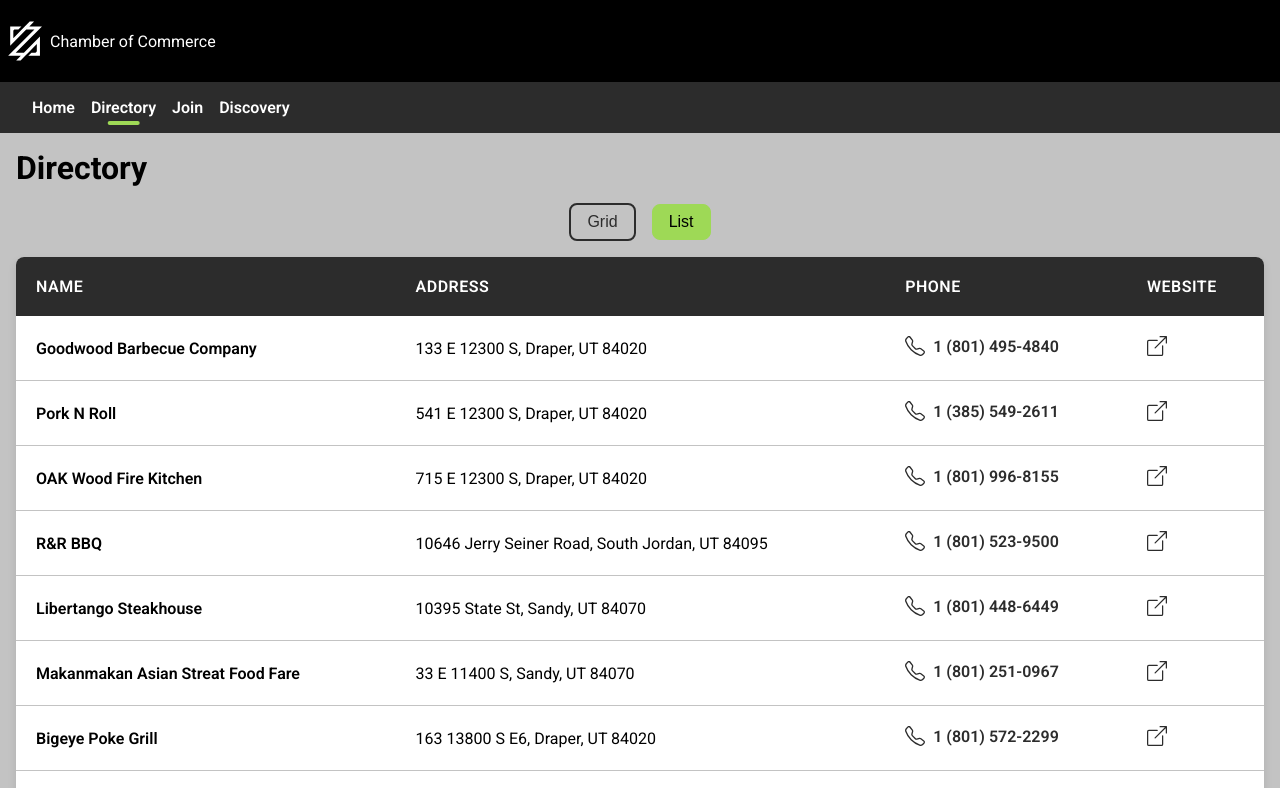
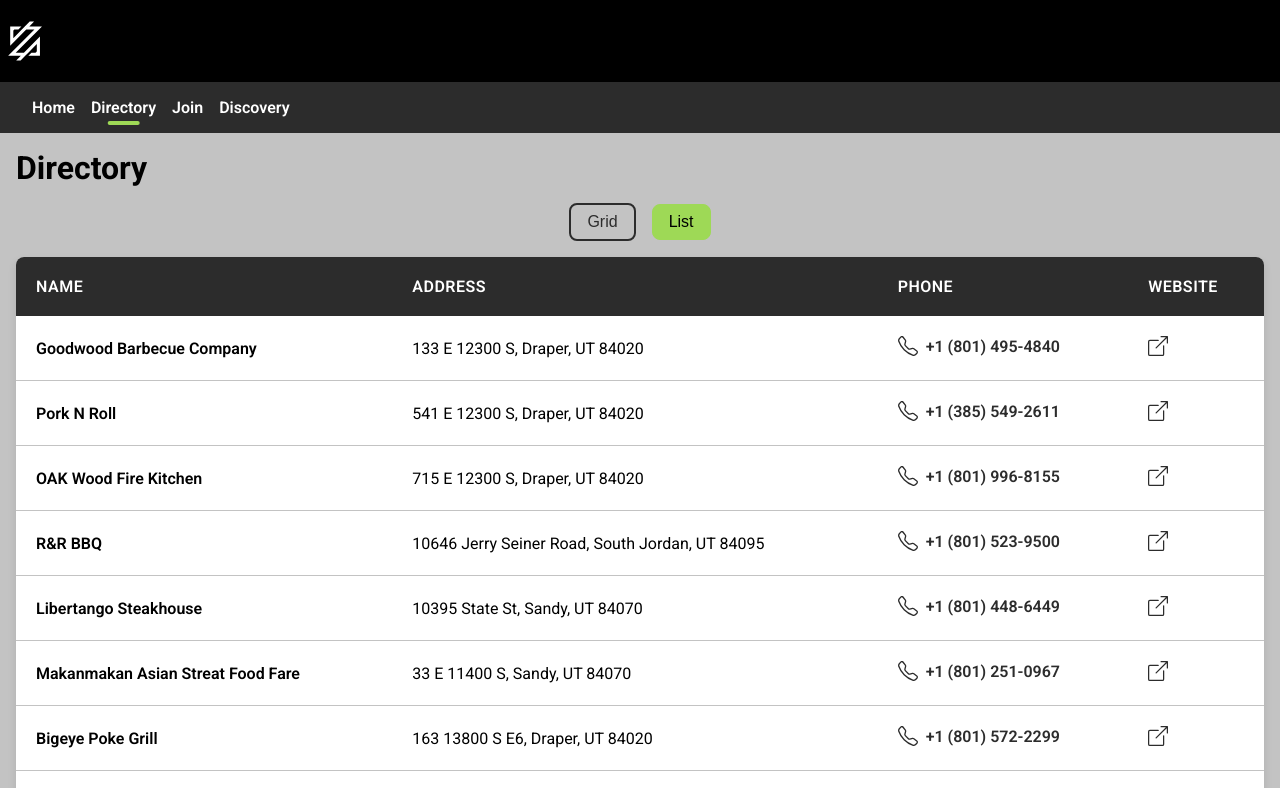
Before and after one commit to mariohbrino/wdd231, a website built with Vite: page chamber/directory.html in a window 1280 px wide. Both pictures are taken after a click on the button "List". Shown: the top 788 px of the page. Built offline with nearby package versions, Linux system fonts and the light colour scheme; files whose address does not match are found by name.

Commit message:
fix: resolve issues with lighthouse

```diff
--- a/chamber/data/members.json
+++ b/chamber/data/members.json
@@ -5,56 +5,56 @@
       "address": "133 E 12300 S, Draper, UT 84020",
       "phone_number": "18014954840",
       "website_url": "http://www.goodwoodbbq.com/",
-      "image_url": "https://www.goodwoodbbq.com/templates/yootheme/cache/66/logo-1-66becd8a.webp"
+      "image_url": "/wdd231/chamber/images/logos/good-wood-bbq-logo.webp"
     },
     {
       "name": "Pork N Roll",
       "address": "541 E 12300 S, Draper, UT 84020",
       "phone_number": "13855492611",
       "website_url": "https://porknrollutah.com/",
-      "image_url": "https://porknrollutah.com/wp-content/uploads/2025/01/PAG-WEB-PNR-Home-steven-copy-02.svg"
+      "image_url": "/wdd231/chamber/images/logos/pork-n-roll-log.svg"
     },
     {
       "name": "OAK Wood Fire Kitchen",
       "address": "715 E 12300 S, Draper, UT 84020",
       "phone_number": "18019968155",
       "website_url": "https://www.oakwoodfirekitchen.com",
-      "image_url": "https://images.getbento.com/accounts/018c631d535e07d28d3ffed5666bd655/media/images/25967Oak_Bento_Main_Logo.png"
+      "image_url": "/wdd231/chamber/images/logos/oak-wood-fire-kitchen.png"
     },
     {
       "name": "R&R BBQ",
       "address": "10646 Jerry Seiner Road, South Jordan, UT 84095",
       "phone_number": "18015239500",
       "website_url": "https://locations.randrbbq.com/ut/south-jordan/south-jordan/",
-      "image_url": "https://llp-assets.meetsoci.com/live/assets/rrbarbequesites/images/randr-new-logo.png"
+      "image_url": "/wdd231/chamber/images/logos/r-and-r-bbq-logo.png"
     },
     {
       "name": "Libertango Steakhouse",
       "address": "10395 State St, Sandy, UT 84070",
       "phone_number": "18014486449",
       "website_url": "https://libertango.us/",
-      "image_url": "https://libertango.us/wp-content/uploads/2022/06/logo-steakhouse-no-shadows-1x80-1.png"
+      "image_url": "/wdd231/chamber/images/logos/libertango-steakhouse-logo.png"
     },
     {
       "name": "Makanmakan Asian Streat Food Fare",
       "address": "33 E 11400 S, Sandy, UT 84070",
       "phone_number": "18012510967",
       "website_url": "http://makanmakansandy.com/",
-      "image_url": "https://storage.googleapis.com/wzukusers/user-31119111/images/5a29e210285bdwXoPKN8/Makanmakan-Labels-_Page_1_d200.jpg"
+      "image_url": "/wdd231/chamber/images/logos/makanmakan-asian-streat-food-fare-logo.jpg"
     },
     {
       "name": "Bigeye Poke Grill",
       "address": "163 13800 S E6, Draper, UT 84020",
       "phone_number": "18015722299",
-      "website_url": "https://menufyproduction.imgix.net/638113871405340497+1050211.png?fit=crop&w=&h=300&auto=compress,format",
-      "image_url": "https://menufyproduction.imgix.net/638113871405340497+1050211.png?fit=crop&w=&h=300&auto=compress,format"
+      "website_url": "bigeyepokegrill.com",
+      "image_url": "/wdd231/chamber/images/logos/bigeye-poke-grill-logo.avif"
     },
     {
       "name": "Toscano - Draper",
       "address": "11450 State St, Draper, UT 84020",
       "phone_number": "18015725507",
-      "website_url": "https://www.toscano-restaurant.com/menu-index",
-      "image_url": "https://images.squarespace-cdn.com/content/v1/54e55398e4b04c452d682846/1604946287751-SX8S18YRZXHK0IGS88NW/TOSCANOTRANS.png?format=500w"
+      "website_url": "https://www.toscano-restaurant.com",
+      "image_url": "/wdd231/chamber/images/logos/toscano-draper-logo.webp"
     }
   ]
 }
--- a/chamber/directory.html
+++ b/chamber/directory.html
@@ -24,7 +24,7 @@
 <body>
     <header>
         <div class="logo-header menu-closed">
-            <figure class="logo">
+            <figure class="logo" aria-label="Zerper Chamber of Commerce">
                 <svg
                     width="50px"
                     height="50px"
@@ -35,9 +35,8 @@
                         <path d="m 590.35937,642.21094 42.5586,-42.5586 -0.0195,-0.0234 52.58593,-52.58594 h -45.8789 l 17.32422,-17.58203 h -15.91797 l -28.49219,28.92187 -30.80469,31.25781 v -25.58203 c 0,-3.13672 2.53907,-5.67578 5.67578,-5.67578 h 12.66797 L 610.99612,547.043 H 570.375 v 70.2539 l 58.05859,-58.91406 h 29.67969 l -42.55859,42.5586 0.0195,0.0234 -52.58203,52.58203 h 45.875 L 592.125,670.53906 h 15.91797 l 16.74219,-16.99219 11.17187,-11.33593 30.80078,-31.26172 v 25.58203 c 0,3.13672 -2.53906,5.67969 -5.67578,5.67969 h -13.6875 l -11.39062,11.33593 h 42.09375 v -70.2539 l -58.0586,58.91797 z m 0,0" />
                     </g>
                 </svg>
-                <figcaption>Chamber of Commerce</figcaption>
             </figure>
-            <button class="toogle-menu" id="toogleMenu">
+            <button class="toogle-menu" id="toogleMenu" aria-label="Toggle button for mobile menu">
                 <svg id="openIcon" class="open-icon" viewBox="0 0 16 16" width="24" height="24" fill="currentColor" xmlns="http://www.w3.org/2000/svg">
                     <path d="M2.5 12a.5.5 0 0 1 .5-.5h10a.5.5 0 0 1 0 1H3a.5.5 0 0 1-.5-.5m0-4a.5.5 0 0 1 .5-.5h10a.5.5 0 0 1 0 1H3a.5.5 0 0 1-.5-.5m0-4a.5.5 0 0 1 .5-.5h10a.5.5 0 0 1 0 1H3a.5.5 0 0 1-.5-.5"/>
                 </svg>
@@ -91,19 +90,19 @@
             </address>
         </section>
         <p class="social-icons">
-            <a href="https://youtube.com" target="_blank">
+            <a href="https://youtube.com" target="_blank" aria-label="Link for youtube page">
                 <svg viewBox="0 0 16 16" xmlns="http://www.w3.org/2000/svg" width="24" height="24" fill="currentColor">
                     <path d="M8.051 1.999h.089c.822.003 4.987.033 6.11.335a2.01 2.01 0 0 1 1.415 1.42c.101.38.172.883.22 1.402l.01.104.022.26.008.104c.065.914.073 1.77.074 1.957v.075c-.001.194-.01 1.108-.082 2.06l-.008.105-.009.104c-.05.572-.124 1.14-.235 1.558a2.01 2.01 0 0 1-1.415 1.42c-1.16.312-5.569.334-6.18.335h-.142c-.309 0-1.587-.006-2.927-.052l-.17-.006-.087-.004-.171-.007-.171-.007c-1.11-.049-2.167-.128-2.654-.26a2.01 2.01 0 0 1-1.415-1.419c-.111-.417-.185-.986-.235-1.558L.09 9.82l-.008-.104A31 31 0 0 1 0 7.68v-.123c.002-.215.01-.958.064-1.778l.007-.103.003-.052.008-.104.022-.26.01-.104c.048-.519.119-1.023.22-1.402a2.01 2.01 0 0 1 1.415-1.42c.487-.13 1.544-.21 2.654-.26l.17-.007.172-.006.086-.003.171-.007A100 100 0 0 1 7.858 2zM6.4 5.209v4.818l4.157-2.408z"/>
                 </svg>
             </a>
 
-            <a href="https://twitter.com" target="_blank">
+            <a href="https://twitter.com" target="_blank" aria-label="Link for twitter page">
                 <svg viewBox="0 0 16 16" xmlns="http://www.w3.org/2000/svg" width="24" height="24" fill="currentColor">
                     <path d="M5.026 15c6.038 0 9.341-5.003 9.341-9.334q.002-.211-.006-.422A6.7 6.7 0 0 0 16 3.542a6.7 6.7 0 0 1-1.889.518 3.3 3.3 0 0 0 1.447-1.817 6.5 6.5 0 0 1-2.087.793A3.286 3.286 0 0 0 7.875 6.03a9.32 9.32 0 0 1-6.767-3.429 3.29 3.29 0 0 0 1.018 4.382A3.3 3.3 0 0 1 .64 6.575v.045a3.29 3.29 0 0 0 2.632 3.218 3.2 3.2 0 0 1-.865.115 3 3 0 0 1-.614-.057 3.28 3.28 0 0 0 3.067 2.277A6.6 6.6 0 0 1 .78 13.58a6 6 0 0 1-.78-.045A9.34 9.34 0 0 0 5.026 15"/>
                 </svg>
             </a>
 
-            <a href="https://linkedin.com" target="_blank">
+            <a href="https://linkedin.com" target="_blank" aria-label="Link for linkedin page">
                 <svg viewBox="0 0 16 16" xmlns="http://www.w3.org/2000/svg" width="24" height="24" fill="currentColor">
                     <path d="M0 1.146C0 .513.526 0 1.175 0h13.65C15.474 0 16 .513 16 1.146v13.708c0 .633-.526 1.146-1.175 1.146H1.175C.526 16 0 15.487 0 14.854zm4.943 12.248V6.169H2.542v7.225zm-1.2-8.212c.837 0 1.358-.554 1.358-1.248-.015-.709-.52-1.248-1.342-1.248S2.4 3.226 2.4 3.934c0 .694.521 1.248 1.327 1.248zm4.908 8.212V9.359c0-.216.016-.432.08-.586.173-.431.568-.878 1.232-.878.869 0 1.216.662 1.216 1.634v3.865h2.401V9.25c0-2.22-1.184-3.252-2.764-3.252-1.274 0-1.845.7-2.165 1.193v.025h-.016l.016-.025V6.169h-2.4c.03.678 0 7.225 0 7.225z"></path>
                 </svg>
--- a/chamber/scripts/members.js
+++ b/chamber/scripts/members.js
@@ -6,7 +6,7 @@
   const match = cleaned.match(/^(\d{1})(\d{3})(\d{3})(\d{4})$/);
 
   if (match) {
-    return `${match[1]} (${match[2]}) ${match[3]}-${match[4]}`;
+    return `+${match[1]} (${match[2]}) ${match[3]}-${match[4]}`;
   }
 
   return phoneNumber;
@@ -42,13 +42,13 @@
     name.innerHTML = `<span class="business-name">${member.name}</span>`;
     address.innerHTML = `<span class="business-address">${member.address}</span>`;
 
-    phoneNumber.innerHTML = `<a href="tel:${member.phone_number}" class="business-phone">
+    phoneNumber.innerHTML = `<a href="tel:${member.phone_number}" class="business-phone" arial-label="Phone number for business ${member.name}">
       <svg viewBox="0 0 16 16" xmlns="http://www.w3.org/2000/svg" width="24" height="24" fill="currentColor">
         <path d="M3.654 1.328a.678.678 0 0 0-1.015-.063L1.605 2.3c-.483.484-.661 1.169-.45 1.77a17.6 17.6 0 0 0 4.168 6.608 17.6 17.6 0 0 0 6.608 4.168c.601.211 1.286.033 1.77-.45l1.034-1.034a.678.678 0 0 0-.063-1.015l-2.307-1.794a.68.68 0 0 0-.58-.122l-2.19.547a1.75 1.75 0 0 1-1.657-.459L5.482 8.062a1.75 1.75 0 0 1-.46-1.657l.548-2.19a.68.68 0 0 0-.122-.58zM1.884.511a1.745 1.745 0 0 1 2.612.163L6.29 2.98c.329.423.445.974.315 1.494l-.547 2.19a.68.68 0 0 0 .178.643l2.457 2.457a.68.68 0 0 0 .644.178l2.189-.547a1.75 1.75 0 0 1 1.494.315l2.306 1.794c.829.645.905 1.87.163 2.611l-1.034 1.034c-.74.74-1.846 1.065-2.877.702a18.6 18.6 0 0 1-7.01-4.42 18.6 18.6 0 0 1-4.42-7.009c-.362-1.03-.037-2.137.703-2.877z"/>
       </svg>
       ${formatPhoneNumber(member.phone_number)}
     </a>`;
-    websiteUrl.innerHTML = `<a href="${member.website_url}" class="business-website-url" target="_blank">
+    websiteUrl.innerHTML = `<a href="${member.website_url}" class="business-website-url" target="_blank" aria-label="Link for business ${member.name}">
       <svg viewBox="0 0 16 16" xmlns="http://www.w3.org/2000/svg" width="24" height="24" fill="currentColor">
         <path fill-rule="evenodd" d="M8.636 3.5a.5.5 0 0 0-.5-.5H1.5A1.5 1.5 0 0 0 0 4.5v10A1.5 1.5 0 0 0 1.5 16h10a1.5 1.5 0 0 0 1.5-1.5V7.864a.5.5 0 0 0-1 0V14.5a.5.5 0 0 1-.5.5h-10a.5.5 0 0 1-.5-.5v-10a.5.5 0 0 1 .5-.5h6.636a.5.5 0 0 0 .5-.5"/>
         <path fill-rule="evenodd" d="M16 .5a.5.5 0 0 0-.5-.5h-5a.5.5 0 0 0 0 1h3.793L6.146 9.146a.5.5 0 1 0 .708.708L15 1.707V5.5a.5.5 0 0 0 1 0z"/>
@@ -108,13 +108,13 @@
 
     name.textContent = member.name;
     address.textContent = member.address;
-    phoneNumber.innerHTML = `<a href="tel:${member.phone_number}"class="business-phone">
+    phoneNumber.innerHTML = `<a href="tel:${member.phone_number}" class="business-phone" aria-label="Phone number for business ${member.name}">
       <svg viewBox="0 0 16 16" xmlns="http://www.w3.org/2000/svg" width="24" height="24" fill="currentColor">
         <path d="M3.654 1.328a.678.678 0 0 0-1.015-.063L1.605 2.3c-.483.484-.661 1.169-.45 1.77a17.6 17.6 0 0 0 4.168 6.608 17.6 17.6 0 0 0 6.608 4.168c.601.211 1.286.033 1.77-.45l1.034-1.034a.678.678 0 0 0-.063-1.015l-2.307-1.794a.68.68 0 0 0-.58-.122l-2.19.547a1.75 1.75 0 0 1-1.657-.459L5.482 8.062a1.75 1.75 0 0 1-.46-1.657l.548-2.19a.68.68 0 0 0-.122-.58zM1.884.511a1.745 1.745 0 0 1 2.612.163L6.29 2.98c.329.423.445.974.315 1.494l-.547 2.19a.68.68 0 0 0 .178.643l2.457 2.457a.68.68 0 0 0 .644.178l2.189-.547a1.75 1.75 0 0 1 1.494.315l2.306 1.794c.829.645.905 1.87.163 2.611l-1.034 1.034c-.74.74-1.846 1.065-2.877.702a18.6 18.6 0 0 1-7.01-4.42 18.6 18.6 0 0 1-4.42-7.009c-.362-1.03-.037-2.137.703-2.877z"/>
       </svg>
       ${formatPhoneNumber(member.phone_number)}
     </a>`;
-    websiteUrl.innerHTML = `<a href="${member.website_url}" target="_blank">
+    websiteUrl.innerHTML = `<a href="${member.website_url}" target="_blank" aria-label="Link for business ${member.name}">
       <svg viewBox="0 0 16 16" xmlns="http://www.w3.org/2000/svg" width="24" height="24" fill="currentColor">
         <path fill-rule="evenodd" d="M8.636 3.5a.5.5 0 0 0-.5-.5H1.5A1.5 1.5 0 0 0 0 4.5v10A1.5 1.5 0 0 0 1.5 16h10a1.5 1.5 0 0 0 1.5-1.5V7.864a.5.5 0 0 0-1 0V14.5a.5.5 0 0 1-.5.5h-10a.5.5 0 0 1-.5-.5v-10a.5.5 0 0 1 .5-.5h6.636a.5.5 0 0 0 .5-.5"/>
         <path fill-rule="evenodd" d="M16 .5a.5.5 0 0 0-.5-.5h-5a.5.5 0 0 0 0 1h3.793L6.146 9.146a.5.5 0 1 0 .708.708L15 1.707V5.5a.5.5 0 0 0 1 0z"/>
```
Also changed, not shown: chamber/images/logos/bigeye-poke-grill-logo.avif (added), chamber/images/logos/good-wood-bbq-logo.webp (added), chamber/images/logos/libertango-steakhouse-logo.png (added), chamber/images/logos/makanmakan-asian-streat-food-fare-logo.jpg (added), chamber/images/logos/oak-wood-fire-kitchen.png (added), chamber/images/logos/pork-n-roll-log.svg (added), chamber/images/logos/r-and-r-bbq-logo.png (added), chamber/images/logos/toscano-draper-logo.webp (added).
